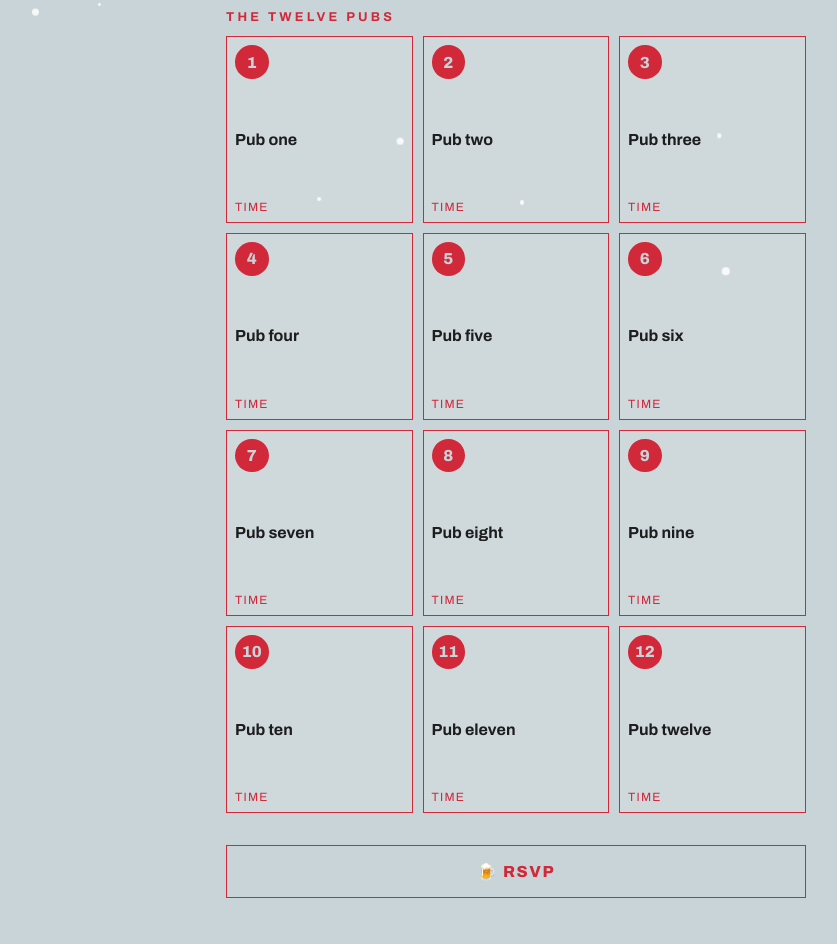
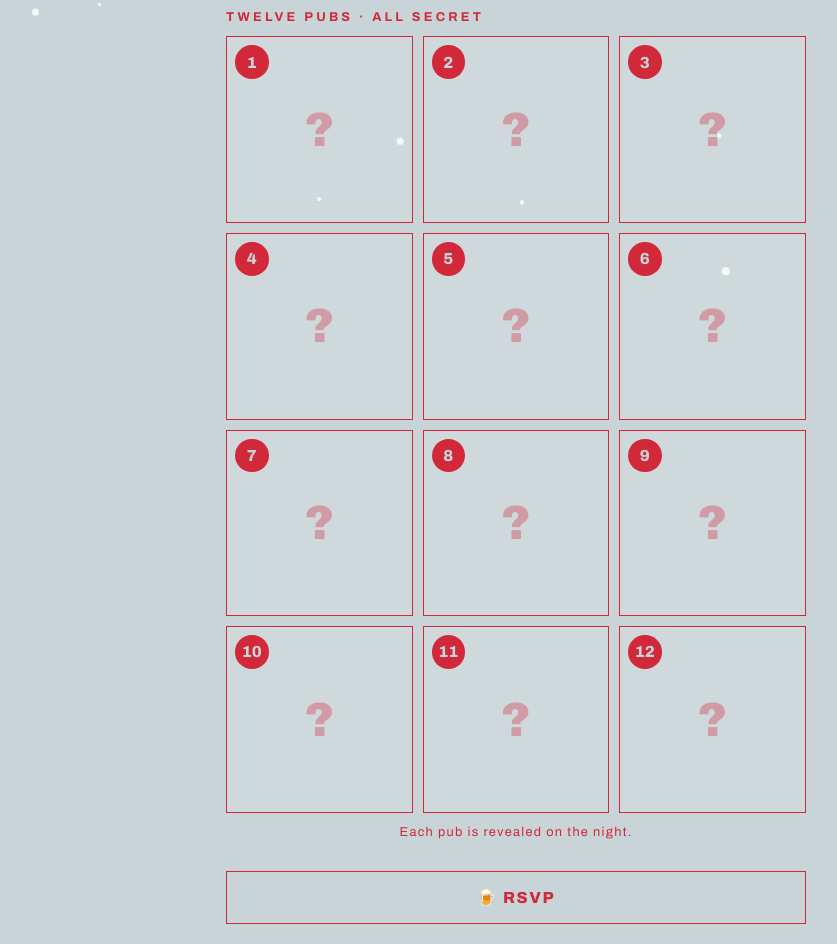
Before and after one commit to NilRom/event-site, a plain HTML site: page index.html in a window 1280 px wide. Shown: the part 550-1494 px from the top of the page, without its empty margins (124-961 px from the left). Drawn offline with Linux system fonts and the light colour scheme.

Commit message:
feature: keep the twelve pubs secret

```diff
--- a/index.html
+++ b/index.html
@@ -49,8 +49,9 @@
       justify-content: space-between; background: #ffffff1f; }
     .stops .n { width: 2.1rem; height: 2.1rem; border-radius: 50%; background: var(--red); color: var(--card);
       display: grid; place-items: center; font-weight: 800; font-size: 1rem; }
-    .stops .pub { color: var(--ink); font-weight: 700; font-size: 1rem; line-height: 1.1; }
-    .stops .time { font-size: .75rem; letter-spacing: .1em; }
+    .stops li { position: relative; }
+    .stops .q { position: absolute; inset: 0; display: grid; place-items: center; font-weight: 900; font-size: 3rem; color: var(--red); opacity: .35; }
+    .note { font-size: .8rem; letter-spacing: .1em; margin: .75rem 0 0; text-align: center; }
 
     .button { display: flex; justify-content: center; align-items: center; gap: .6rem; margin-top: 2rem;
       border: 1.5px solid var(--red); padding: 1rem; color: var(--red); text-decoration: none;
@@ -113,21 +114,22 @@
       <path d="M110 200 q10 -6 20 0 M230 197 q10 -6 20 0 M355 197 q10 -6 20 0 M465 196 q10 -6 20 0"/>
     </svg>
 
-    <h2>THE TWELVE PUBS</h2>
+    <h2>TWELVE PUBS · ALL SECRET</h2>
     <ol class="stops">
-      <li><span class="n">1</span><span class="pub">Pub one</span><span class="time">TIME</span></li>
-      <li><span class="n">2</span><span class="pub">Pub two</span><span class="time">TIME</span></li>
-      <li><span class="n">3</span><span class="pub">Pub three</span><span class="time">TIME</span></li>
-      <li><span class="n">4</span><span class="pub">Pub four</span><span class="time">TIME</span></li>
-      <li><span class="n">5</span><span class="pub">Pub five</span><span class="time">TIME</span></li>
-      <li><span class="n">6</span><span class="pub">Pub six</span><span class="time">TIME</span></li>
-      <li><span class="n">7</span><span class="pub">Pub seven</span><span class="time">TIME</span></li>
-      <li><span class="n">8</span><span class="pub">Pub eight</span><span class="time">TIME</span></li>
-      <li><span class="n">9</span><span class="pub">Pub nine</span><span class="time">TIME</span></li>
-      <li><span class="n">10</span><span class="pub">Pub ten</span><span class="time">TIME</span></li>
-      <li><span class="n">11</span><span class="pub">Pub eleven</span><span class="time">TIME</span></li>
-      <li><span class="n">12</span><span class="pub">Pub twelve</span><span class="time">TIME</span></li>
+      <li><span class="n">1</span><span class="q">?</span></li>
+      <li><span class="n">2</span><span class="q">?</span></li>
+      <li><span class="n">3</span><span class="q">?</span></li>
+      <li><span class="n">4</span><span class="q">?</span></li>
+      <li><span class="n">5</span><span class="q">?</span></li>
+      <li><span class="n">6</span><span class="q">?</span></li>
+      <li><span class="n">7</span><span class="q">?</span></li>
+      <li><span class="n">8</span><span class="q">?</span></li>
+      <li><span class="n">9</span><span class="q">?</span></li>
+      <li><span class="n">10</span><span class="q">?</span></li>
+      <li><span class="n">11</span><span class="q">?</span></li>
+      <li><span class="n">12</span><span class="q">?</span></li>
     </ol>
+    <p class="note">Each pub is revealed on the night.</p>
 
     <a class="button" href="#">🍺 RSVP</a>
 
```
